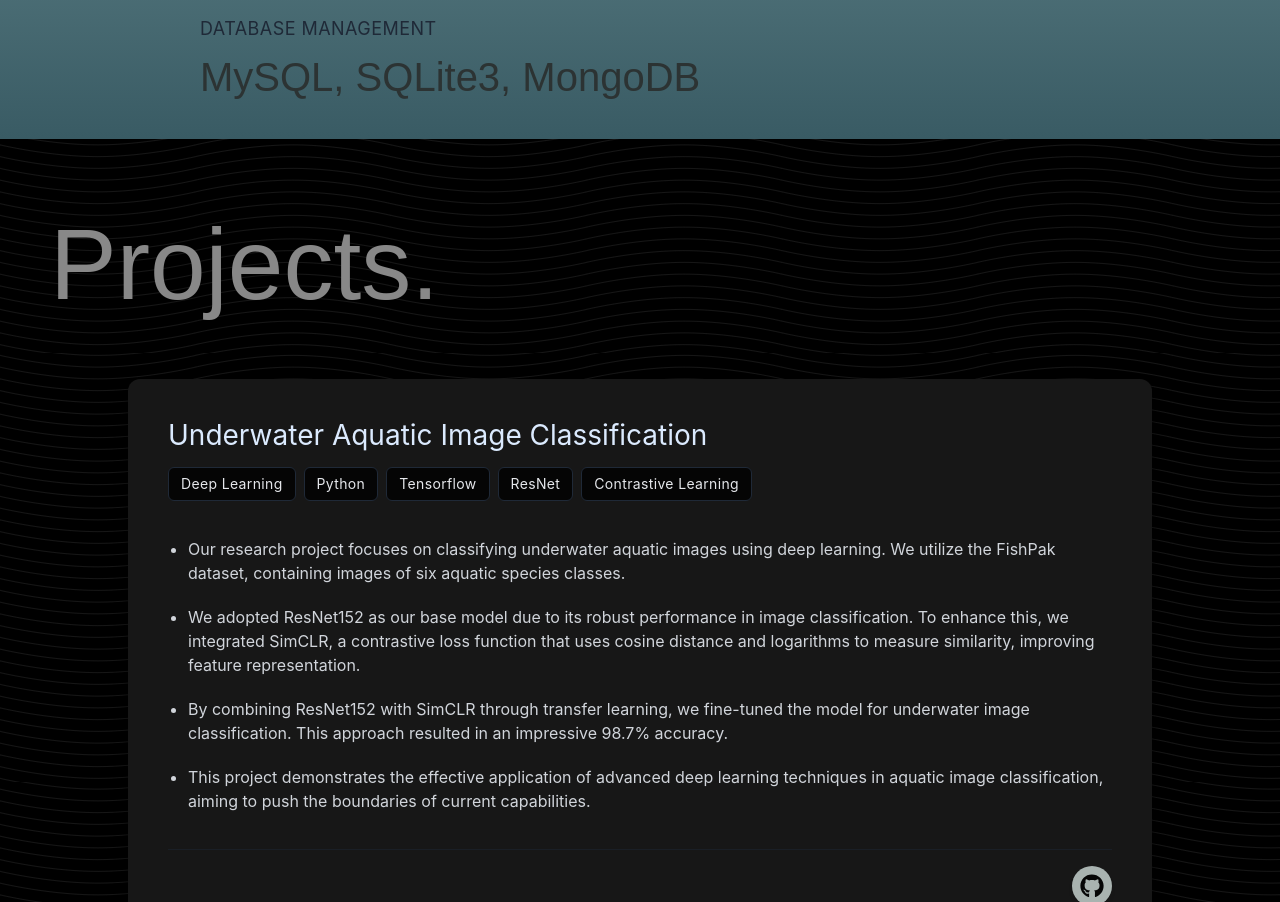
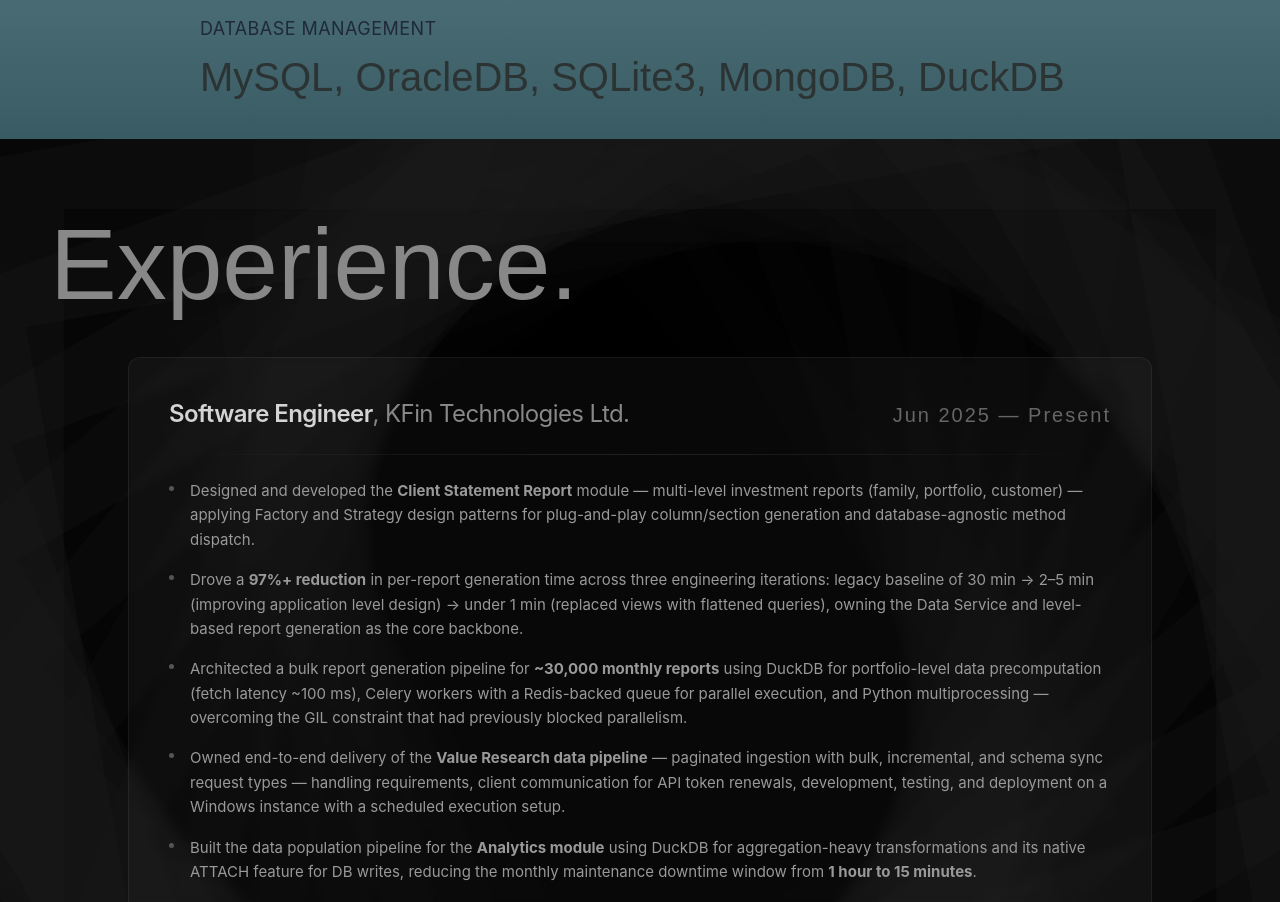
Before and after one commit to srawan-meesala/srawan-meesala-portfolio, a React (Create React App) app: page / in a window 1280 px wide. Shown: the part 2600-3502 px from the top of the page. Built offline with nearby package versions, Linux system fonts and the light colour scheme.

Commit message:
feat: added exp section.

```diff
--- a/src/App.js
+++ b/src/App.js
@@ -1,5 +1,6 @@
 import React, { lazy, Suspense } from 'react';
 
+const Experience = lazy(() => import('./components/Experience'));
 const Projects = lazy(() => import('./components/Projects'));
 const Links = lazy(() => import('./components/Links'));
 
@@ -36,7 +37,7 @@
         <div className="w-full flex-grow flex items-center justify-center p-8 md:px-[100px] lg:px-[200px] z-0 -mt-10 md:-mt-20">
           <div className="text-[20px] md:text-[30px] lg:text-[34px] text-c-primary leading-relaxed">
             Born in <span className="font-bebas text-[28px] md:text-[40px] lg:text-[48px] text-c-black line-clamp-none whitespace-normal">Vizianagaram, Andhra Pradesh, India.</span> 2004 july 7.<br className="hidden md:block" />
-            Bachelor of Technology from <span className="font-bebas text-[28px] md:text-[40px] lg:text-[48px] text-c-black">Indian Institute Of Information Technology, Sri City.</span> 2021 - present.<br className="hidden md:block" />
+            Bachelor of Technology from <span className="font-bebas text-[28px] md:text-[40px] lg:text-[48px] text-c-black">Indian Institute Of Information Technology, Sri City.</span> 2021 - 2025.<br className="hidden md:block" />
             <div className="mt-6 md:mt-4">
               My mission is to bring <span className="font-bebas text-[28px] md:text-[40px] lg:text-[48px] text-c-black">innovation</span> to life, <span className="font-bebas text-[28px] md:text-[40px] lg:text-[48px] text-c-black">one line of code</span> at a time. <br className="hidden md:block" />
               I'm a firm believer in the endless possibilities that <span className="font-bebas text-[28px] md:text-[40px] lg:text-[48px] text-c-black">technology</span> can unlock, and I'm here to make those possibilities<span className="font-bebas text-[28px] md:text-[40px] lg:text-[48px] text-c-black"> a reality.</span>
@@ -54,11 +55,11 @@
           <div className="text-[18px] md:text-[28px] text-c-primary w-full max-w-5xl flex flex-col gap-8 md:gap-10">
             <div className="flex flex-col">
               <span className="text-gray-800 uppercase tracking-wide font-inter text-sm md:text-lg mb-1">Programming Languages</span>
-              <span className="font-bebas text-[28px] md:text-[40px] text-[#2C3333]">C, C++, Python, Java, Javascript, Solidity</span>
+              <span className="font-bebas text-[28px] md:text-[40px] text-[#2C3333]">Python, Java, Javascript</span>
             </div>
             <div className="flex flex-col">
               <span className="text-gray-800 uppercase tracking-wide font-inter text-sm md:text-lg mb-1">Web Dev Frameworks</span>
-              <span className="font-bebas text-[28px] md:text-[40px] text-[#2C3333]">ReactJS, NodeJS, EmbeddedJS, ExpressJS, Hardhat, EthersJS, Django</span>
+              <span className="font-bebas text-[28px] md:text-[40px] text-[#2C3333]">ReactJS, NodeJS, EmbeddedJS, ExpressJS, FASTAPI</span>
             </div>
             <div className="flex flex-col">
               <span className="text-gray-800 uppercase tracking-wide font-inter text-sm md:text-lg mb-1">Software</span>
@@ -66,13 +67,14 @@
             </div>
             <div className="flex flex-col">
               <span className="text-gray-800 uppercase tracking-wide font-inter text-sm md:text-lg mb-1">Database Management</span>
-              <span className="font-bebas text-[28px] md:text-[40px] text-[#2C3333]">MySQL, SQLite3, MongoDB</span>
+              <span className="font-bebas text-[28px] md:text-[40px] text-[#2C3333]">MySQL, OracleDB, SQLite3, MongoDB, DuckDB</span>
             </div>
           </div>
         </div>
       </div>
 
       <Suspense fallback={<div className="text-center py-20 text-2xl font-inter">Loading...</div>}>
+        <Experience />
         <Projects />
         <Links />
       </Suspense>
--- /dev/null
+++ b/src/components/Experience.jsx
@@ -0,0 +1,78 @@
+import React from 'react'
+
+const experiences = [
+  {
+    id: 'kfin-fulltime',
+    role: 'Software Engineer',
+    company: 'KFin Technologies Ltd.',
+    period: 'Jun 2025 — Present',
+    bullets: [
+      <>Designed and developed the <strong>Client Statement Report</strong> module — multi-level investment reports (family, portfolio, customer) — applying Factory and Strategy design patterns for plug-and-play column/section generation and database-agnostic method dispatch.</>,
+      <>Drove a <strong>97%+ reduction</strong> in per-report generation time across three engineering iterations: legacy baseline of 30 min → 2–5 min (improving application level design) → under 1 min (replaced views with flattened queries), owning the Data Service and level-based report generation as the core backbone.</>,
+      <>Architected a bulk report generation pipeline for <strong>~30,000 monthly reports</strong> using DuckDB for portfolio-level data precomputation (fetch latency ~100 ms), Celery workers with a Redis-backed queue for parallel execution, and Python multiprocessing — overcoming the GIL constraint that had previously blocked parallelism.</>,
+      <>Owned end-to-end delivery of the <strong>Value Research data pipeline</strong> — paginated ingestion with bulk, incremental, and schema sync request types — handling requirements, client communication for API token renewals, development, testing, and deployment on a Windows instance with a scheduled execution setup.</>,
+      <>Built the data population pipeline for the <strong>Analytics module</strong> using DuckDB for aggregation-heavy transformations and its native ATTACH feature for DB writes, reducing the monthly maintenance downtime window from <strong>1 hour to 15 minutes</strong>.</>,
+    ],
+  },
+  {
+    id: 'kfin-intern',
+    role: 'Software Engineer Intern',
+    company: 'KFin Technologies Ltd.',
+    period: 'Dec 2024 — May 2025',
+    bullets: [
+      <>Worked on mPower, a large-scale enterprise wealth management and fund accounting platform, focusing on backend debugging, issue resolution, and performance optimisation in complex fund accounting workflows.</>,
+      <>Collaborated on a UI modernisation initiative, transforming legacy modules into dynamic, user-centric interfaces.</>,
+      <>Strengthened production-readiness through structured logging and debugging, enabling faster issue resolution across large-scale deployments.</>,
+    ],
+  },
+]
+
+const Experience = () => {
+  return (
+    <div className="min-h-screen h-auto w-full bg-black bg-experience-pattern bg-cover bg-center bg-fixed flex flex-col relative overflow-hidden">
+      {/* Section Title */}
+      <div className="text-[60px] md:text-[100px] p-8 md:p-[50px] text-[#666] md:text-[#888] w-full z-10">
+        Experience.
+      </div>
+
+      {/* Experience Cards */}
+      <div className="w-full flex flex-col items-center gap-8 md:gap-12 px-4 md:px-[60px] lg:px-[100px] pb-16 md:pb-24 -mt-4 md:-mt-8 z-10">
+        {experiences.map((exp) => (
+          <div
+            key={exp.id}
+            className="w-full max-w-5xl rounded-xl border border-white/[0.06] bg-white/[0.03] backdrop-blur-sm p-6 md:p-10 transition-all duration-500 hover:border-white/[0.12] hover:bg-white/[0.05] hover:shadow-2xl hover:shadow-[#A5C9CA]/[0.04] group"
+          >
+            {/* Role & Period Header */}
+            <div className="flex flex-col md:flex-row md:items-baseline md:justify-between gap-1 md:gap-4 mb-5 md:mb-6">
+              <h3 className="font-inter text-xl md:text-2xl text-[#d4d4d4] group-hover:text-[#A5C9CA] transition-colors duration-300 tracking-tight">
+                <span className="font-semibold">{exp.role}</span>
+                <span className="text-[#888] font-normal">, {exp.company}</span>
+              </h3>
+              <span className="font-bebas text-lg md:text-xl text-[#666] group-hover:text-[#888] transition-colors duration-300 tracking-widest whitespace-nowrap">
+                {exp.period}
+              </span>
+            </div>
+
+            {/* Divider */}
+            <div className="w-full h-px bg-gradient-to-r from-transparent via-white/10 to-transparent mb-5 md:mb-6" />
+
+            {/* Bullet Points */}
+            <ul className="flex flex-col gap-3 md:gap-4 list-none pl-0">
+              {exp.bullets.map((bullet, idx) => (
+                <li
+                  key={`${exp.id}-${idx}`}
+                  className="flex items-start gap-3 md:gap-4 font-inter text-sm md:text-[15px] leading-relaxed text-[#999] group-hover:text-[#b0b0b0] transition-colors duration-300"
+                >
+                  <span className="mt-[7px] min-w-[5px] min-h-[5px] w-[5px] h-[5px] rounded-full bg-[#555] group-hover:bg-[#A5C9CA] transition-colors duration-300 flex-shrink-0" />
+                  <span>{bullet}</span>
+                </li>
+              ))}
+            </ul>
+          </div>
+        ))}
+      </div>
+    </div>
+  )
+}
+
+export default Experience
--- a/src/index.css
+++ b/src/index.css
@@ -20,7 +20,7 @@
 }
 
 ::-webkit-scrollbar {
-  width: 4px;
+  width: 8px;
   background-color: #171717;
 }
 
@@ -29,7 +29,7 @@
 }
 
 ::-webkit-scrollbar-thumb:hover {
-  background: #222;
+  background: #555;
 }
 
 html {
```
Also changed, not shown: tailwind.config.js.
